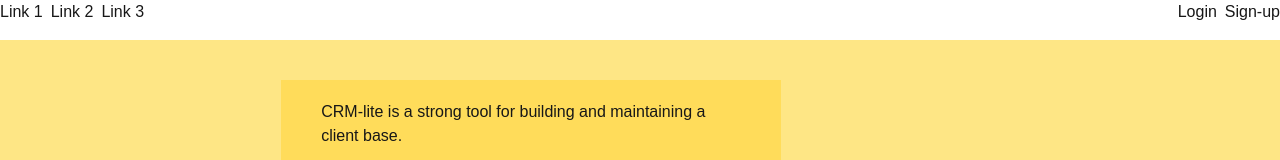
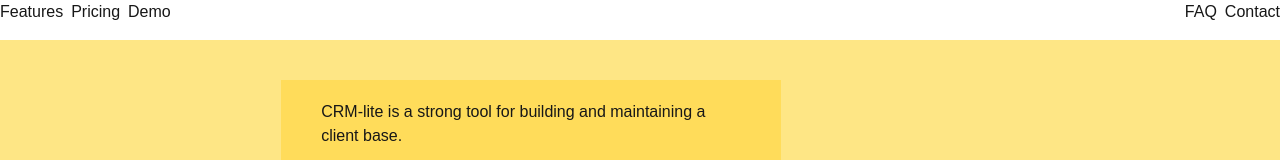
Before and after one commit to sjok101/Product-Landing-Page, a Next.js app in the folder nextapp/: page / in a window 1280 px wide. Shown: the top 160 px of the page. Built offline with nearby package versions, Linux system fonts and the light colour scheme.

Commit message:
replaced nav placeholders

```diff
--- a/nextapp/src/components/Navbar.tsx
+++ b/nextapp/src/components/Navbar.tsx
@@ -6,13 +6,13 @@
       <div>
         <div id="nav-links" className="flex flex-row fixed ">
           <div id="nav-links-left" className="space-x-2">
-            <a href="/">Link 1</a>
-            <a href="/">Link 2</a>
-            <a href="/">Link 3</a>
+            <a href="/">Features</a>
+            <a href="/">Pricing</a>
+            <a href="/">Demo</a>
           </div>
           <div id="nav-links-right" className="fixed right-0 space-x-2">
-            <a href="/">Login</a>
-            <a href="/">Sign-up</a>
+            <a href="/">FAQ</a>
+            <a href="/">Contact</a>
           </div>
         </div>
       </div>
```
